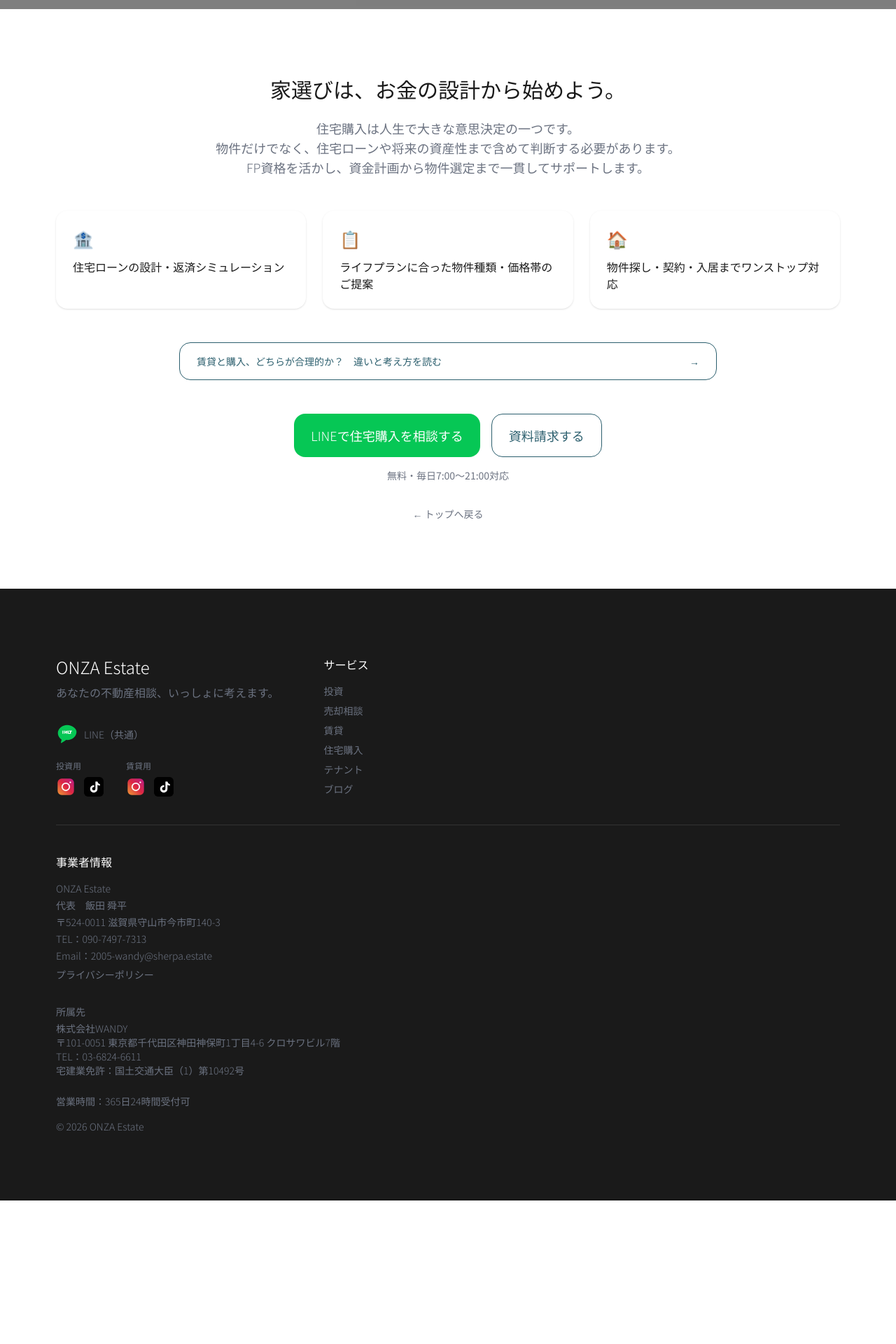
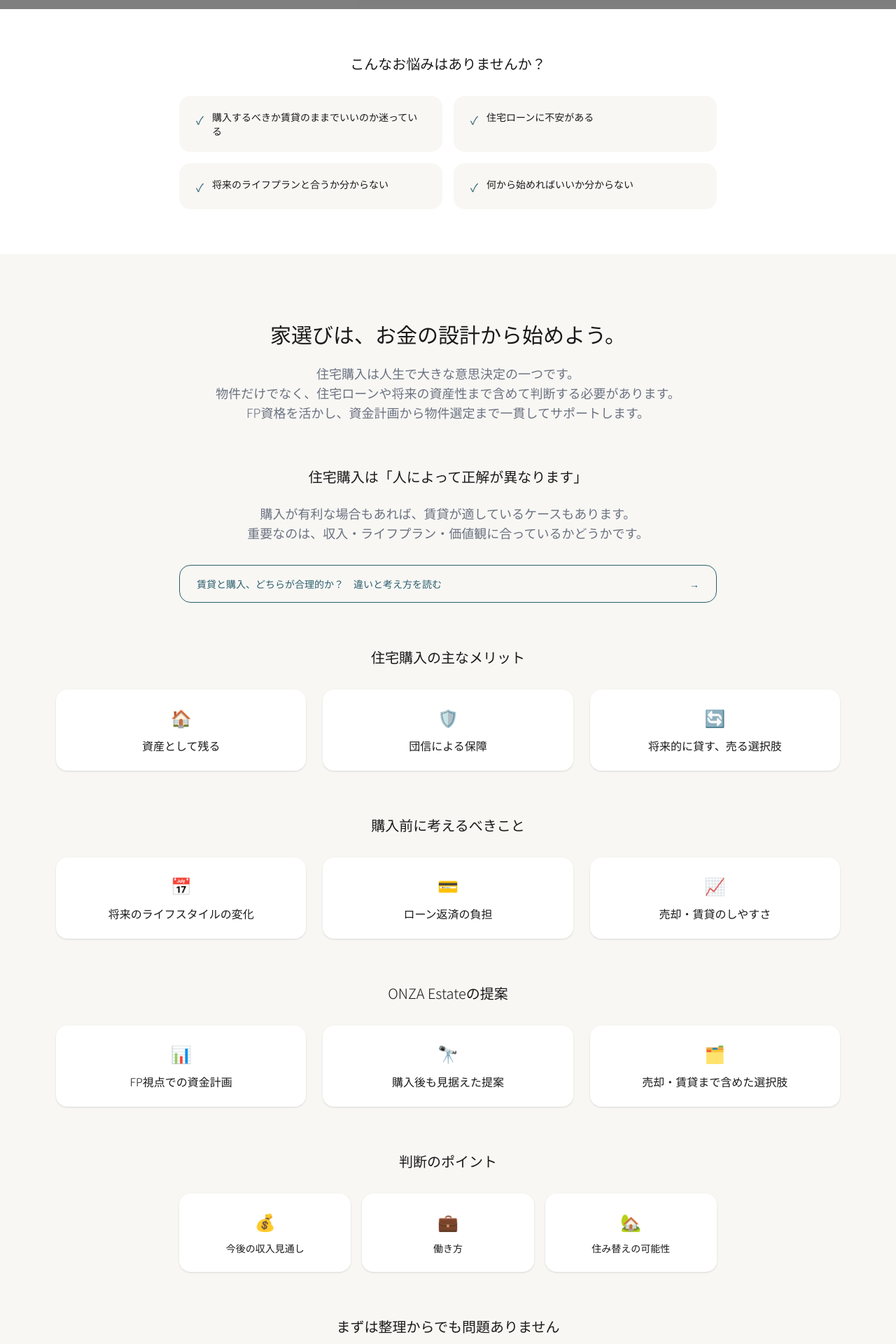
Before and after one commit to idsp0731-gif/onza-estate, a Next.js app: page /housing in a window 1280 px wide. Shown: the part 500-2420 px from the top of the page at 70% size. Before the commit the page ends 2215 px from the top, so only its background shows below. Built offline with nearby package versions, Linux system fonts and the light colour scheme; grey boxes are pictures that could not be loaded.

Commit message:
feat: 住宅購入ページをリニューアル

```diff
--- a/src/app/housing/page.tsx
+++ b/src/app/housing/page.tsx
@@ -16,6 +16,8 @@ export default function HousingPage() {
   return (
     <div className="min-h-screen">
       <StickyNav />
+
+      {/* ヒーロー */}
       <div className="relative h-[300px] md:h-[450px] w-full overflow-hidden">
         <Image
           src="https://res.cloudinary.com/dh2xvp5xj/image/upload/v1777436941/ChatGPT_Image_2026%E5%B9%B44%E6%9C%8829%E6%97%A5_13_27_25_ccw3a5.png"
@@ -58,35 +60,50 @@ export default function HousingPage() {
           </p>
         </div>
       </div>
-      <section className="bg-white py-16 md:py-24">
+
+      {/* こんなお悩みはありませんか？ */}
+      <section className="bg-white py-12 md:py-16">
         <div className="max-w-6xl mx-auto px-4">
-          <h1 className="text-xl md:text-2xl lg:text-3xl font-light text-center mb-6">
+          <h2 className="text-xl font-light text-center mb-8">こんなお悩みはありませんか？</h2>
+          <div className="grid grid-cols-1 sm:grid-cols-2 gap-4 max-w-3xl mx-auto">
+            {[
+              '購入するべきか賃貸のままでいいのか迷っている',
+              '住宅ローンに不安がある',
+              '将来のライフプランと合うか分からない',
+              '何から始めればいいか分からない',
+            ].map((text) => (
+              <div key={text} className="flex items-start gap-3 bg-[#f8f7f4] px-6 py-5 rounded-2xl">
+                <span className="text-[#2C5F6E] mt-0.5 shrink-0">✓</span>
+                <p className="font-light text-sm">{text}</p>
+              </div>
+            ))}
+          </div>
+        </div>
+      </section>
+
+      <section className="bg-[#f8f7f4] py-16 md:py-24">
+        <div className="max-w-6xl mx-auto px-4">
+
+          {/* 説明文 */}
+          <div className="mb-16 text-center">
+            <h2 className="text-xl md:text-2xl lg:text-3xl font-light mb-6">
               家選びは、お金の設計から始めよう。
-          </h1>
-          <p className="text-lg font-light text-[#6B7280] text-center mb-12 max-w-3xl mx-auto">
+            </h2>
+            <p className="text-lg font-light text-[#6B7280] max-w-3xl mx-auto">
               住宅購入は人生で大きな意思決定の一つです。<br />
               物件だけでなく、住宅ローンや将来の資産性まで含めて判断する必要があります。<br />
               FP資格を活かし、資金計画から物件選定まで一貫してサポートします。
             </p>
-
-          {/* 特徴リスト */}
-          <div className="grid md:grid-cols-3 gap-6 mb-12">
-            <div className="bg-white p-6 rounded-2xl shadow-sm">
-              <span className="text-[#2C5F6E] text-2xl mb-3 block">🏦</span>
-              <p className="font-light">住宅ローンの設計・返済シミュレーション</p>
-            </div>
-            <div className="bg-white p-6 rounded-2xl shadow-sm">
-              <span className="text-[#2C5F6E] text-2xl mb-3 block">📋</span>
-              <p className="font-light">ライフプランに合った物件種類・価格帯のご提案</p>
-            </div>
-            <div className="bg-white p-6 rounded-2xl shadow-sm">
-              <span className="text-[#2C5F6E] text-2xl mb-3 block">🏠</span>
-              <p className="font-light">物件探し・契約・入居までワンストップ対応</p>
-            </div>
           </div>
 
-          {/* リンクバナー */}
-          <div className="max-w-3xl mx-auto mb-12">
+          {/* 住宅購入は「人によって正解が異なります」 */}
+          <div className="mb-16 text-center">
+            <h2 className="text-xl font-light mb-6">住宅購入は「人によって正解が異なります」</h2>
+            <p className="text-lg font-light text-[#6B7280] mb-8 max-w-2xl mx-auto">
+              購入が有利な場合もあれば、賃貸が適しているケースもあります。<br />
+              重要なのは、収入・ライフプラン・価値観に合っているかどうかです。
+            </p>
+            <div className="max-w-3xl mx-auto">
               <Link
                 href="/rent-vs-buy"
                 className="flex items-center justify-between border border-[#2C5F6E] text-[#2C5F6E] rounded-2xl px-6 py-4 font-light text-sm hover:bg-[#2C5F6E] hover:text-white transition-colors"
@@ -96,9 +113,89 @@ export default function HousingPage() {
                 <span className="ml-4 shrink-0">→</span>
               </Link>
             </div>
+          </div>
 
-          {/* CTA */}
+          {/* 住宅購入の主なメリット */}
+          <div className="mb-16 text-center">
+            <h2 className="text-xl font-light mb-8">住宅購入の主なメリット</h2>
+            <div className="grid md:grid-cols-3 gap-6">
+              <div className="bg-white p-6 rounded-2xl shadow-sm">
+                <span className="text-[#2C5F6E] text-2xl mb-3 block">🏠</span>
+                <p className="font-light">資産として残る</p>
+              </div>
+              <div className="bg-white p-6 rounded-2xl shadow-sm">
+                <span className="text-[#2C5F6E] text-2xl mb-3 block">🛡️</span>
+                <p className="font-light">団信による保障</p>
+              </div>
+              <div className="bg-white p-6 rounded-2xl shadow-sm">
+                <span className="text-[#2C5F6E] text-2xl mb-3 block">🔄</span>
+                <p className="font-light">将来的に貸す、売る選択肢</p>
+              </div>
+            </div>
+          </div>
+
+          {/* 購入前に考えるべきこと */}
+          <div className="mb-16 text-center">
+            <h2 className="text-xl font-light mb-8">購入前に考えるべきこと</h2>
+            <div className="grid md:grid-cols-3 gap-6">
+              <div className="bg-white p-6 rounded-2xl shadow-sm">
+                <span className="text-[#2C5F6E] text-2xl mb-3 block">📅</span>
+                <p className="font-light">将来のライフスタイルの変化</p>
+              </div>
+              <div className="bg-white p-6 rounded-2xl shadow-sm">
+                <span className="text-[#2C5F6E] text-2xl mb-3 block">💳</span>
+                <p className="font-light">ローン返済の負担</p>
+              </div>
+              <div className="bg-white p-6 rounded-2xl shadow-sm">
+                <span className="text-[#2C5F6E] text-2xl mb-3 block">📈</span>
+                <p className="font-light">売却・賃貸のしやすさ</p>
+              </div>
+            </div>
+          </div>
+
+          {/* ONZA Estateの提案 */}
+          <div className="mb-16 text-center">
+            <h2 className="text-xl font-light mb-8">ONZA Estateの提案</h2>
+            <div className="grid md:grid-cols-3 gap-6">
+              <div className="bg-white p-6 rounded-2xl shadow-sm">
+                <span className="text-[#2C5F6E] text-2xl mb-3 block">📊</span>
+                <p className="font-light">FP視点での資金計画</p>
+              </div>
+              <div className="bg-white p-6 rounded-2xl shadow-sm">
+                <span className="text-[#2C5F6E] text-2xl mb-3 block">🔭</span>
+                <p className="font-light">購入後も見据えた提案</p>
+              </div>
+              <div className="bg-white p-6 rounded-2xl shadow-sm">
+                <span className="text-[#2C5F6E] text-2xl mb-3 block">🗂️</span>
+                <p className="font-light">売却・賃貸まで含めた選択肢</p>
+              </div>
+            </div>
+          </div>
+
+          {/* 判断のポイント */}
+          <div className="mb-16 text-center">
+            <h2 className="text-xl font-light mb-8">判断のポイント</h2>
+            <div className="grid grid-cols-1 sm:grid-cols-3 gap-4 max-w-3xl mx-auto">
+              {[
+                { icon: '💰', text: '今後の収入見通し' },
+                { icon: '💼', text: '働き方' },
+                { icon: '🏡', text: '住み替えの可能性' },
+              ].map((item) => (
+                <div key={item.text} className="bg-white p-6 rounded-2xl shadow-sm">
+                  <span className="text-2xl mb-3 block">{item.icon}</span>
+                  <p className="font-light text-sm">{item.text}</p>
+                </div>
+              ))}
+            </div>
+          </div>
+
+          {/* まずは整理からでも問題ありません + CTA */}
           <div className="text-center">
+            <h2 className="text-xl font-light mb-6">まずは整理からでも問題ありません</h2>
+            <p className="text-lg font-light text-[#6B7280] mb-10 max-w-2xl mx-auto">
+              購入するかどうかが決まっていなくても、<br />
+              状況整理からご相談可能です。
+            </p>
             <div className="flex flex-col sm:flex-row gap-4 justify-center max-w-md mx-auto mb-4">
               <a
                 href="https://lin.ee/mS1QHo1"
@@ -120,6 +217,7 @@ export default function HousingPage() {
             <p className="text-sm text-[#6B7280] mb-8">無料・毎日7:00〜21:00対応</p>
             <Link href="/" className="text-sm text-[#6B7280] hover:underline">← トップへ戻る</Link>
           </div>
+
         </div>
       </section>
       <Footer />
```
Lines whose indentation alone changed are shown as unchanged.
